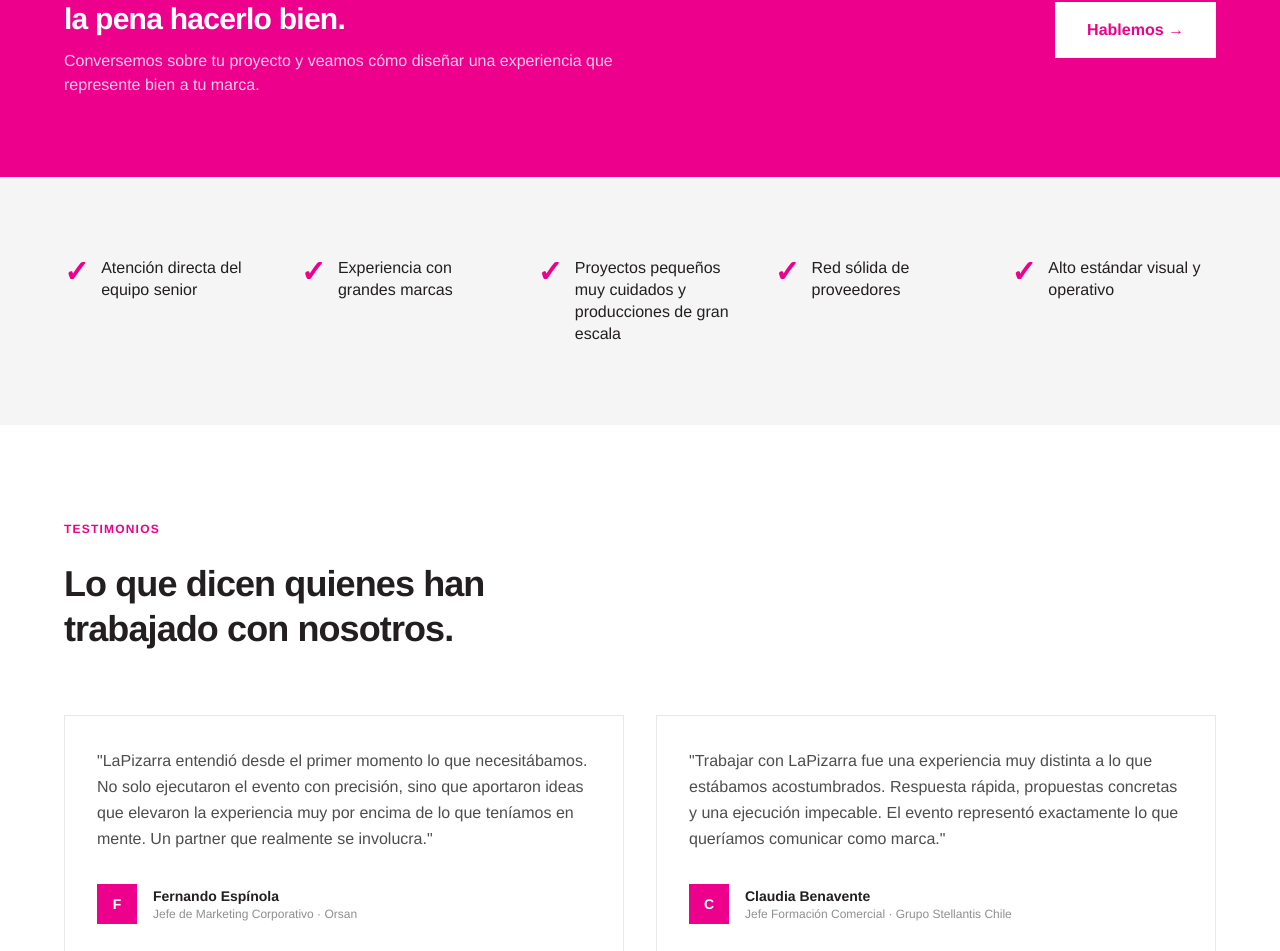
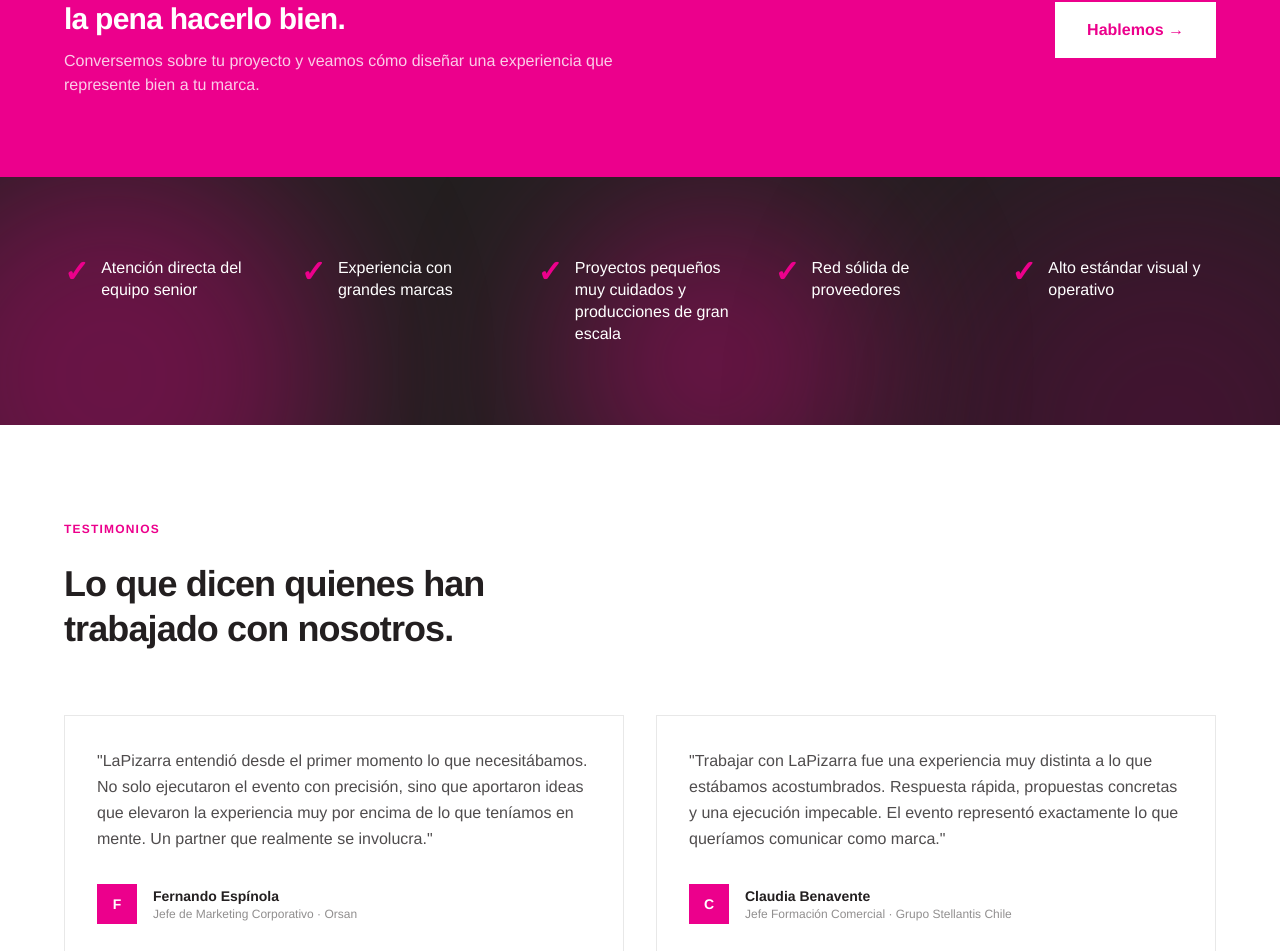
Before and after one commit to sebavigneaux-ui/lapizarra, a Next.js app: page / in a window 1280 px wide. Shown: the part 6556-7507 px from the top of the page. Built offline with nearby package versions, Linux system fonts and the light colour scheme.

Commit message:
Confianza: dark background with blobs, white text

```diff
--- a/app/components/Confianza.tsx
+++ b/app/components/Confianza.tsx
@@ -1,3 +1,5 @@
+import Blobs from "./Blobs";
+
 const items = [
   "Atención directa del equipo senior",
   "Experiencia con grandes marcas",
@@ -8,13 +10,14 @@ const items = [
 
 export default function Confianza() {
   return (
-    <section className="bg-[#F5F5F5] py-20 px-6">
-      <div className="max-w-6xl mx-auto">
+    <section className="bg-[#231F20] py-20 px-6 relative overflow-hidden">
+      <Blobs />
+      <div className="max-w-6xl mx-auto relative z-10">
         <div className="grid md:grid-cols-5 gap-8">
           {items.map((item, i) => (
             <div key={i} className="flex items-start gap-3">
               <span className="text-[#EC008C] font-black text-3xl leading-none flex-shrink-0">✓</span>
-              <span className="text-[#231F20] text-base leading-snug">{item}</span>
+              <span className="text-white text-base leading-snug">{item}</span>
             </div>
           ))}
         </div>
```
